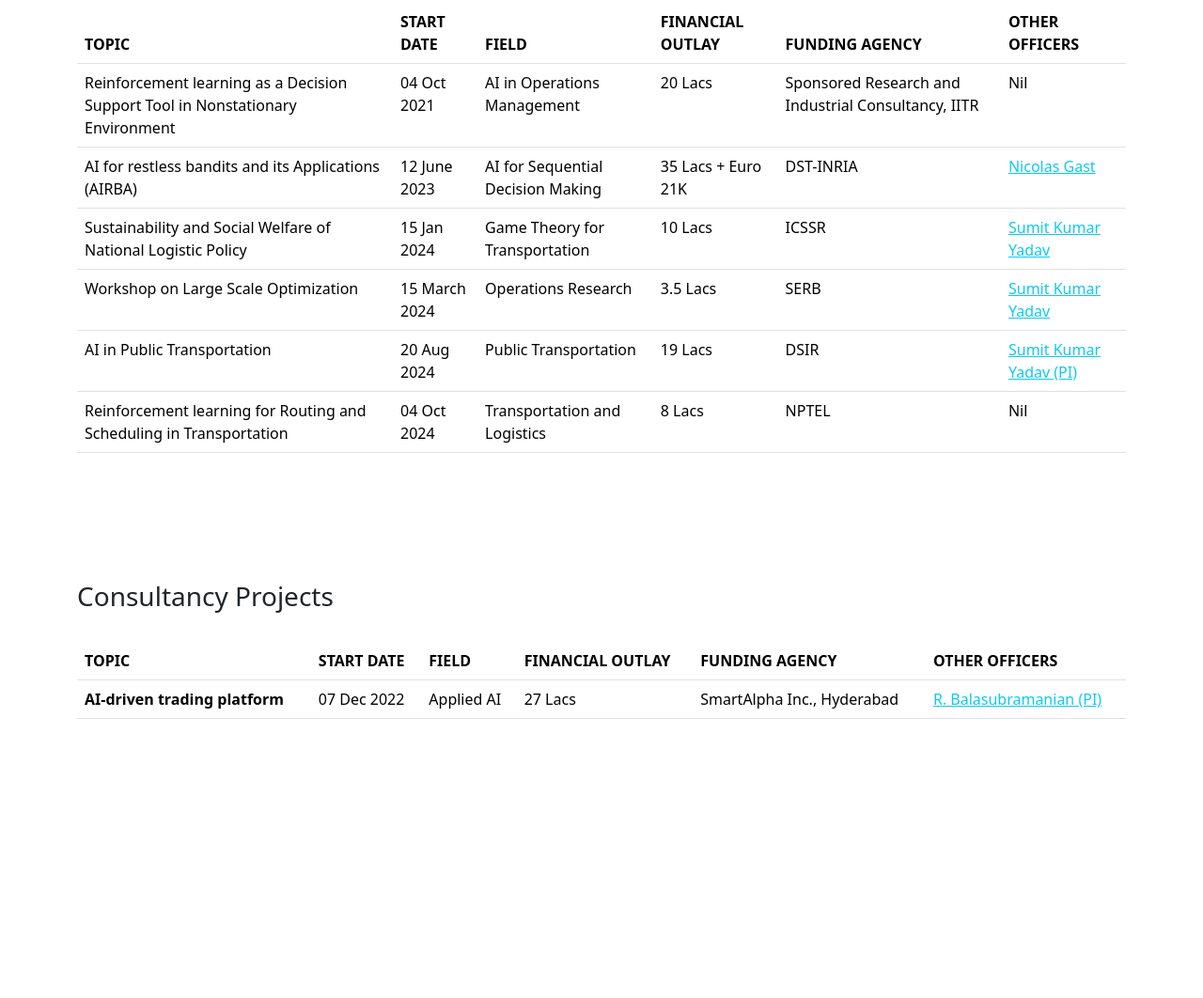
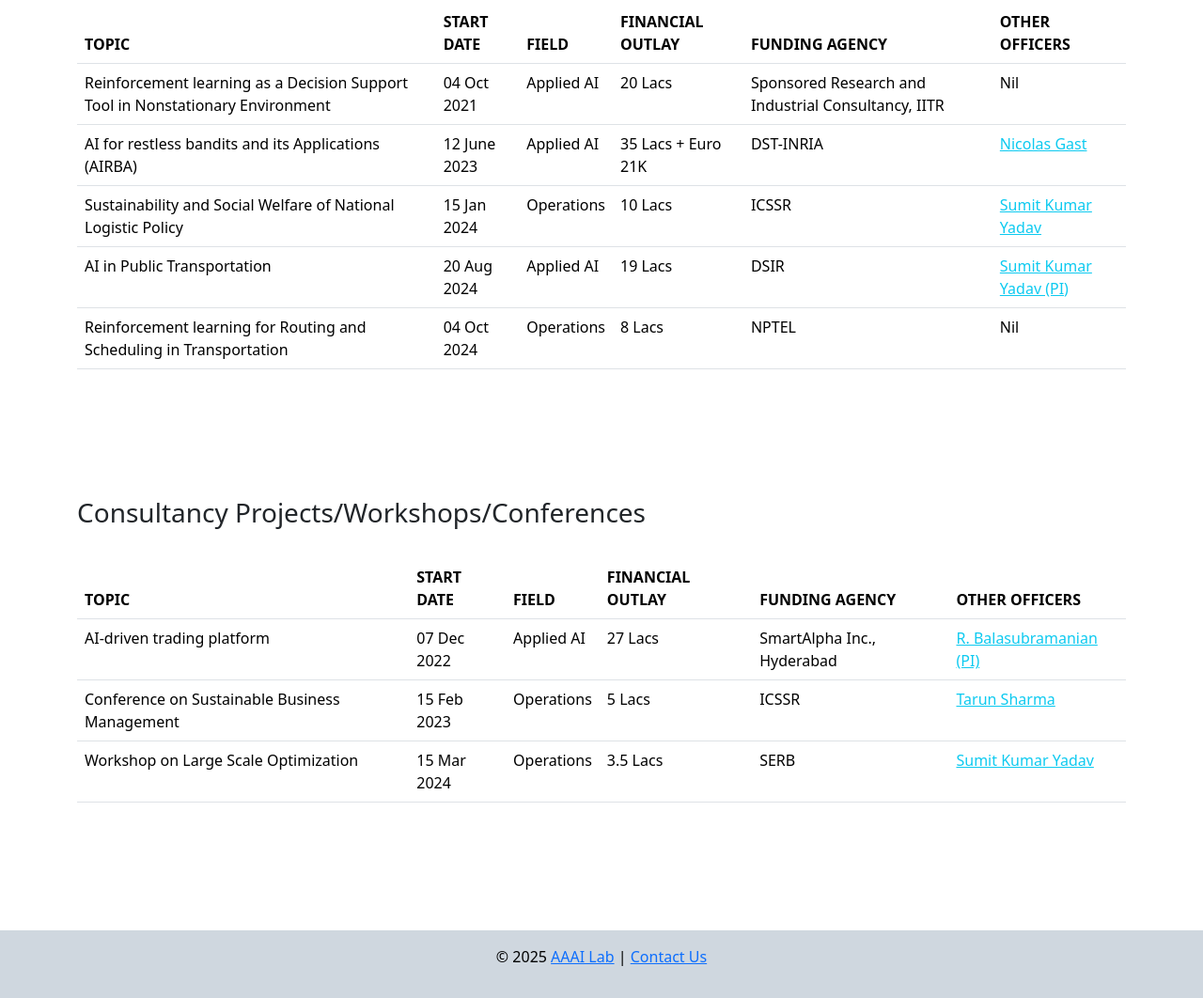
Before and after one commit to manugupta-or/AAAI-Lab, a website: page Project.html in a window 1280 px wide. Shown: the part 169-1231 px from the top of the page at 94% size. Before the commit the page ends 1022 px from the top, so only its background shows below. Drawn offline with nearby package versions, Linux system fonts and the light colour scheme.

Commit message:
updated_workshops

```diff
--- a/Project.html
+++ b/Project.html
@@ -79,7 +79,7 @@
                 Nonstationary Environment
               </td>
               <td>04 Oct 2021</td>
-              <td>AI in Operations Management</td>
+              <td>Applied AI</td>
               <td>20 Lacs</td>
               <td>Sponsored Research and Industrial Consultancy, IITR</td>
               <td>Nil</td>
@@ -90,7 +90,7 @@
                 AI for restless bandits and its Applications (AIRBA)
               </td>
               <td>12 June 2023</td>
-              <td>AI for Sequential Decision Making</td>
+              <td>Applied AI</td>
               <td>35 Lacs + Euro 21K</td>
               <td>DST-INRIA</td>
               <td>
@@ -106,19 +106,9 @@
                 Sustainability and Social Welfare of National Logistic Policy
               </td>
               <td>15 Jan 2024</td>
-              <td>Game Theory for Transportation</td>
+              <td>Operations</td>
               <td>10 Lacs</td>
               <td>ICSSR</td>
-              <td><a class="text-info" href="https://www.iitr.ac.in/~DM/Sumit_Kumar_Yadav"> Sumit Kumar Yadav</a></td>
-            </tr>
-             <tr>
-              <td>
-                Workshop on Large Scale Optimization
-              </td>
-              <td>15 March 2024</td>
-              <td>Operations Research</td>
-              <td>3.5 Lacs</td>
-              <td>SERB</td>
               <td><a class="text-info" href="https://www.iitr.ac.in/~DM/Sumit_Kumar_Yadav"> Sumit Kumar Yadav</a></td>
             </tr>
             <tr>
@@ -126,7 +116,7 @@
                 AI in Public Transportation
               </td>
               <td>20 Aug 2024</td>
-              <td>Public Transportation</td>
+              <td>Applied AI</td>
               <td>19 Lacs</td>
               <td>DSIR</td>
               <td><a class="text-info" href="https://www.iitr.ac.in/~DM/Sumit_Kumar_Yadav"> Sumit Kumar Yadav (PI) </a></td>
@@ -137,7 +127,7 @@
                 Transportation
               </td>
               <td>04 Oct 2024</td>
-              <td>Transportation and Logistics</td>
+              <td>Operations</td>
               <td>8 Lacs</td>
               <td>NPTEL</td>
               <td>Nil</td>
@@ -166,7 +156,7 @@
     </section>
 
     <section class="container py-5">
-      <h3>Consultancy Projects</h3>
+      <h3>Consultancy Projects/Workshops/Conferences</h3>
 
       <div class="py-4">
         <table class="table">
@@ -182,12 +172,32 @@
           </thead>
           <tbody>
             <tr>
-              <th scope="row">AI-driven trading platform</th>
+              <td>AI-driven trading platform</td>
               <td>07 Dec 2022</td>
               <td>Applied AI</td>
               <td>27 Lacs</td>
               <td>SmartAlpha Inc., Hyderabad</td>
               <td> <a class="text-info" href="https://faculty.iitr.ac.in/~balarfma/">R. Balasubramanian (PI)</a> </td>
+            </tr>
+             <tr>
+              <td>
+                Conference on Sustainable Business Management
+              </td>
+              <td>15 Feb 2023</td>
+              <td>Operations</td>
+              <td>5 Lacs</td>
+              <td>ICSSR</td>
+              <td><a class="text-info" href="https://www.iitr.ac.in/~DM/Tarun_Sharma"> Tarun Sharma</a></td>
+            </tr>
+            <tr>
+              <td>
+                Workshop on Large Scale Optimization
+              </td>
+              <td>15 Mar 2024</td>
+              <td>Operations</td>
+              <td>3.5 Lacs</td>
+              <td>SERB</td>
+              <td><a class="text-info" href="https://www.iitr.ac.in/~DM/Sumit_Kumar_Yadav"> Sumit Kumar Yadav</a></td>
             </tr>
           </tbody>
         </table>
@@ -197,6 +207,9 @@
         <h3>Administrative Positions</h3>
       </div> -->
     </section>
+     <footer style="background-color: #cfd7df;" class="text-black text-center py-3 mt-5">
+      <p>© 2025 <a href="index.html"  >AAAI Lab</a>  | <a href="Contact.html">Contact Us</a></p>
+    </footer>
     <script
       src="https://cdn.jsdelivr.net/npm/bootstrap@5.3.3/dist/js/bootstrap.bundle.min.js"
       integrity="sha384-YvpcrYf0tY3lHB60NNkmXc5s9fDVZLESaAA55NDzOxhy9GkcIdslK1eN7N6jIeHz"
```
